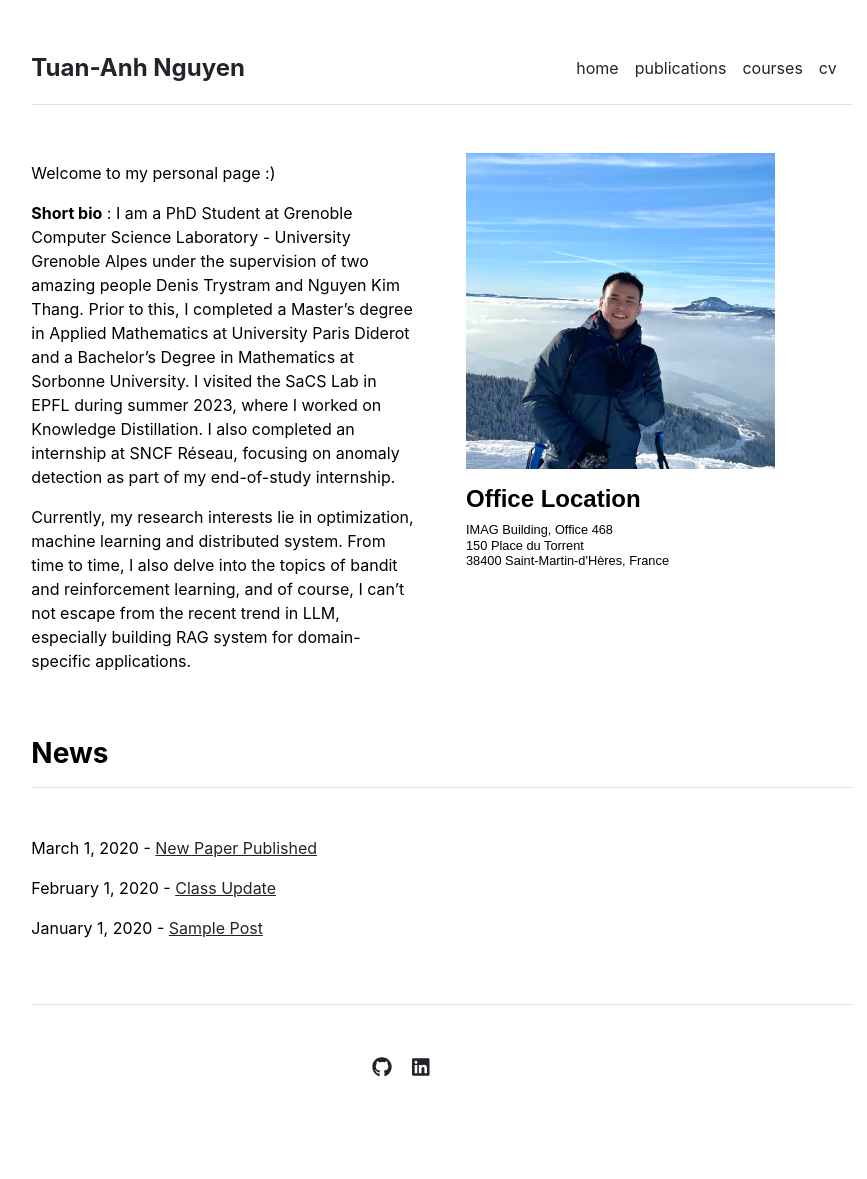
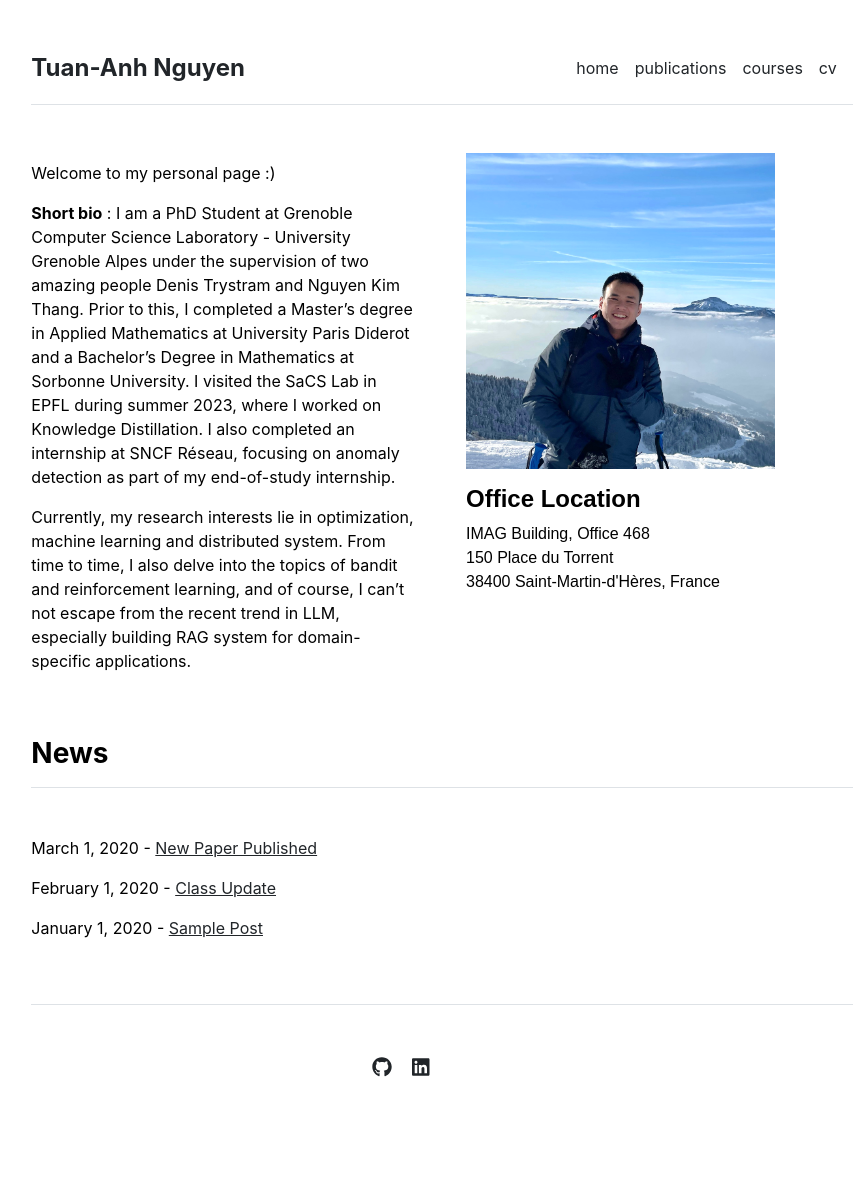
Before and after one commit to tuananhngh/tuananhngh.github.io, a Jekyll site: the page built from index.md, in a window 1280 px wide. Shown: the whole page, without its empty margins (198-1065 px from the left). Built offline with Jekyll 4.4.1, drawn with Linux system fonts in a browser that asks for light colours.

Commit message:
Update home.html

```diff
--- a/_layouts/home.html
+++ b/_layouts/home.html
@@ -10,7 +10,7 @@ layout: default
   <div class="col-md-6">
     <img src="{{ site.github.url }}/assets/img/tuan.jpg" alt="Home" width="80%">
     <!-- Office Location -->
-    <div class="mt-3" style="font-size: 0.8em; line-height: 1.2;font-family: Arial, sans-serif;">
+    <div class="mt-3" style="font-family: Arial, sans-serif;">
       <h4 class="fw-bold">Office Location</h4>
       <p>IMAG Building, Office 468<br>
         150 Place du Torrent<br>
```
